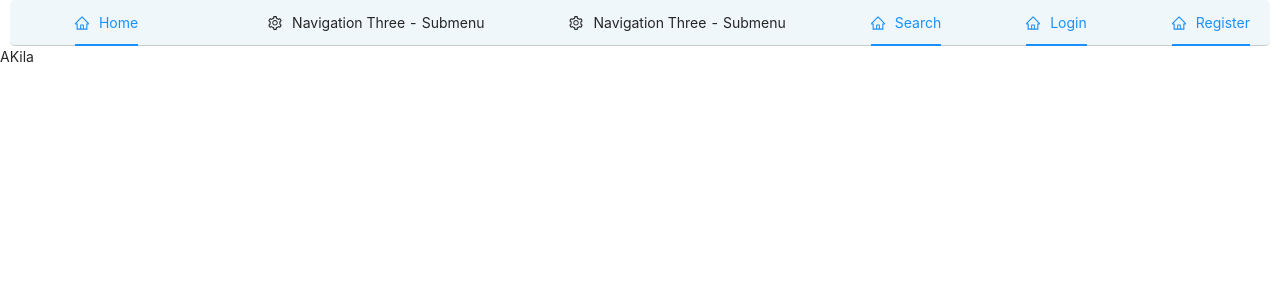
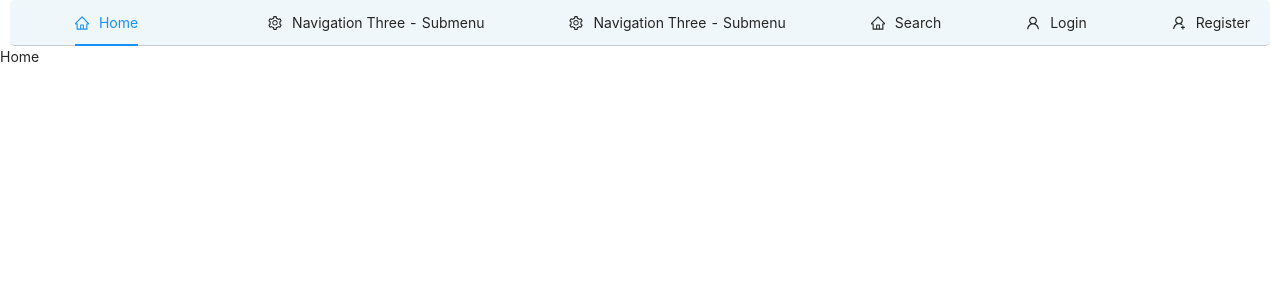
Before and after one commit to DilanMDA/client, a React (Create React App) app: page / in a window 1280 px wide. Shown: the top 300 px of the page. Built offline with nearby package versions, Linux system fonts and the light colour scheme; the HTML template or start-up script is replaced by a standard one.

Commit message:
basic stuped done

```diff
--- a/src/components/nav/AppHeader.js
+++ b/src/components/nav/AppHeader.js
@@ -1,6 +1,12 @@
 import React, { useState } from "react";
+import { Link } from "react-router-dom";
 import { Menu } from "antd";
-import { HomeOutlined, SettingOutlined } from "@ant-design/icons";
+import {
+  HomeOutlined,
+  SettingOutlined,
+  UserAddOutlined,
+  UserOutlined,
+} from "@ant-design/icons";
 
 const { SubMenu } = Menu;
 const AppHeader = () => {
@@ -28,33 +34,30 @@ const AppHeader = () => {
       style={centerStyle}
       mode='horizontal'>
       <Menu.Item key='home' icon={<HomeOutlined />}>
-        Home
+        <Link to='/'>Home</Link>
       </Menu.Item>
       <SubMenu
-        key='SubMenu'
+        key='SubMenu1'
         icon={<SettingOutlined />}
         title='Navigation Three - Submenu'>
         <Menu.Item key='setting:1'>Option 1</Menu.Item>
         <Menu.Item key='setting:2'>Option 2</Menu.Item>
       </SubMenu>
       <SubMenu
-        key='SubMenu'
+        key='SubMenu2'
         icon={<SettingOutlined />}
         title='Navigation Three - Submenu'>
         <Menu.Item key='setting:1'>Option 1</Menu.Item>
         <Menu.Item key='setting:2'>Option 2</Menu.Item>
       </SubMenu>
-      <Menu.Item key='home' icon={<HomeOutlined />}>
+      <Menu.Item key='search' icon={<HomeOutlined />}>
         Search
       </Menu.Item>
-      <Menu.Item key='home' icon={<HomeOutlined />}>
-        Login
+      <Menu.Item key='login' icon={<UserOutlined />}>
+        <Link to='/login'>Login</Link>
       </Menu.Item>
-      <Menu.Item
-        key='home'
-        icon={<HomeOutlined />}
-        style={{ justifyContent: "right" }}>
-        Register
+      <Menu.Item key='register' icon={<UserAddOutlined />}>
+        <Link to='/register'>Register</Link>
       </Menu.Item>
     </Menu>
   );
--- a/src/pages/Home.js
+++ b/src/pages/Home.js
@@ -3,7 +3,7 @@ import React from "react";
 const Home = () => {
   return (
     <>
-      <div className='float-end'>AKila</div>
+      <div className='float-center'>Home</div>
     </>
   );
 };
```
Also changed, not shown: src/components/nav/index.css (added, +19 -0 lines).
